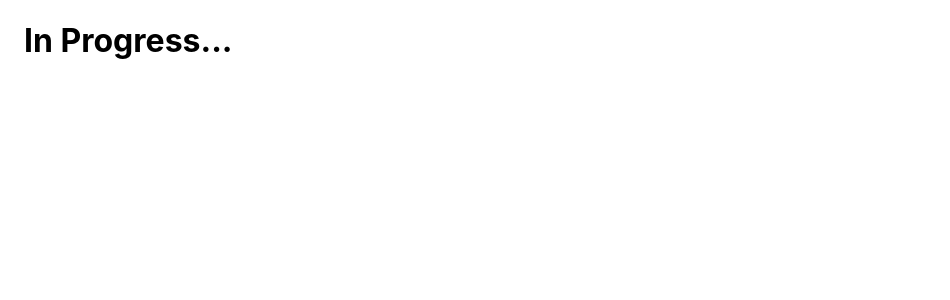
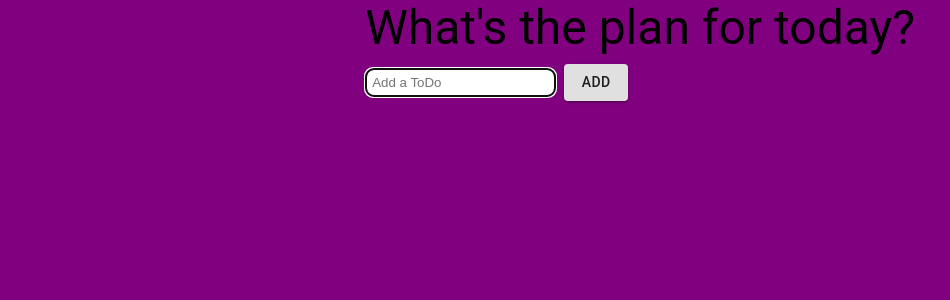
Before and after one commit to ToluAdegboyega/Plaana, a React (Create React App) app: page / in a window 1280 px wide. Shown: the top 300 px of the page, without its empty margins (0-950 px from the left). Built offline with nearby package versions, Linux system fonts and the light colour scheme.

Commit message:
chore: import todolist component.

```diff
--- a/src/App.js
+++ b/src/App.js
@@ -1,12 +1,29 @@
-import React from 'react';
-import './App.css';
-import Container from '@material-ui/core/Container';
+import React from "react";
+import "./App.css";
+import Container from "@material-ui/core/Container";
+import { makeStyles } from '@material-ui/core/styles';
+import TodoList from "./components/TodoList";
+
+const useStyles = makeStyles((theme) => ({
+  main: {
+    backgroundColor: "#800080",
+    height: "100vh"
+  },
+  container: {
+    display: "flex",
+    justifyContent: "center",
+    alignItems: "center"
+  }
+}));
 
 function App() {
+  const classes = useStyles();
   return (
-    <Container>
-    <h1> In Progress... </h1>
+    <div className={classes.main}>
+    <Container className={classes.container}>
+        <TodoList/>
     </Container>
+    </div>
   );
 }
 
```
